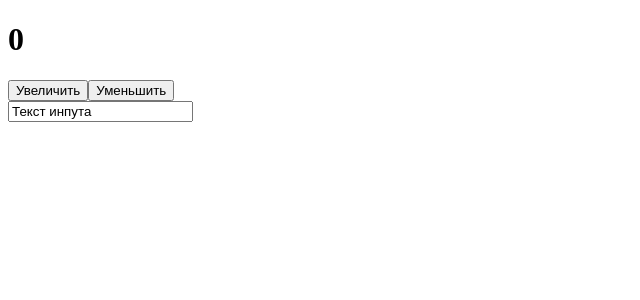
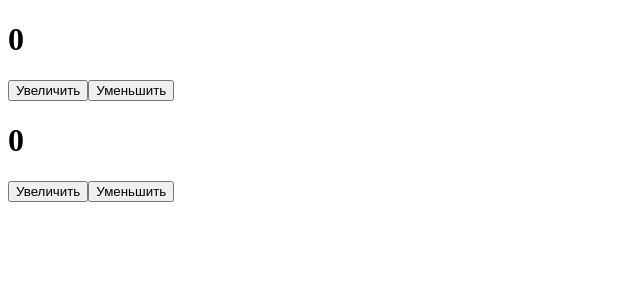
Before and after one commit to Ternol/js_fund2021, a React (Create React App) app: page / in a window 1280 px wide. Shown: the top 300 px of the page, without its empty margins (0-640 px from the left). Built offline with nearby package versions, Linux system fonts and the light colour scheme.

Commit message:
Created a functional and class component with a state or why did the react developers choose a functional approach

```diff
--- a/src/App.js
+++ b/src/App.js
@@ -1,32 +1,15 @@
 import React, {useState} from "react";
+import Counter from "./components/Counter";
+import ClassCounter from "./components/ClassCounter";
 
 function App() {
-    const [likes, setLikes] = useState(0);
-    const [value, setValue] = useState('Текст инпута');
-    function increment() {
-        setLikes(likes + 1)
-    }
-
-    function decrement() {
-        if (likes === 0) {
-            setLikes(0)
-            return
-        }
-        setLikes(likes - 1)
-    }
-
     return (
         <div>
-            <h1>{likes}</h1>
-            <button onClick={increment}>Увеличить</button>
-            <button onClick={decrement}>Уменьшить</button>
-            <div><input type="text"
-                        value={value}
-                        onChange={event => setValue(event.target.value)}/>
-            </div>
+            <Counter />
+            <ClassCounter />
+        </div>
 
-        </div>
-    );
+    )
 }
 
 export default App;
--- /dev/null
+++ b/src/components/ClassCounter.jsx
@@ -0,0 +1,34 @@
+import React from 'react';
+
+class ClassCounter extends React.Component {
+    constructor(props) {
+        super(props);
+        this.state = {
+            count: 0,
+        }
+        this.increment = this.increment.bind(this);
+        this.decrement = this.decrement.bind(this);
+    }
+
+    increment() {
+        this.setState({count: this.state.count + 1})
+    }
+
+    decrement() {
+        if (this.state.count === 0) {
+            this.setState({count: this.state.count = 0})
+        }
+        this.setState({count: this.state.count - 1})
+    }
+    render() {
+        return (
+            <div>
+                <h1>{this.state.count}</h1>
+                <button onClick={this.increment}>Увеличить</button>
+                <button onClick={this.decrement}>Уменьшить</button>
+            </div>
+        )
+    }
+}
+
+export default ClassCounter;
--- /dev/null
+++ b/src/components/Counter.jsx
@@ -0,0 +1,27 @@
+import React, {useState} from 'react';
+
+const Counter = () => {
+    let [count, setCount] = useState(0)
+
+    function increment() {
+        setCount(++count)
+    }
+
+    function decrement() {
+        if (count === 0) {
+            count = 0
+            return
+        }
+        setCount(--count)
+    }
+
+    return (
+        <div>
+            <h1>{count}</h1>
+            <button onClick={increment}>Увеличить</button>
+            <button onClick={decrement}>Уменьшить</button>
+        </div>
+    );
+};
+
+export default Counter;
```
